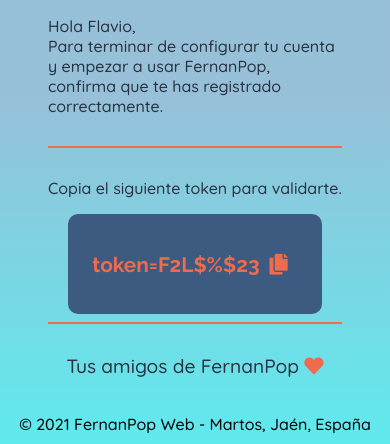
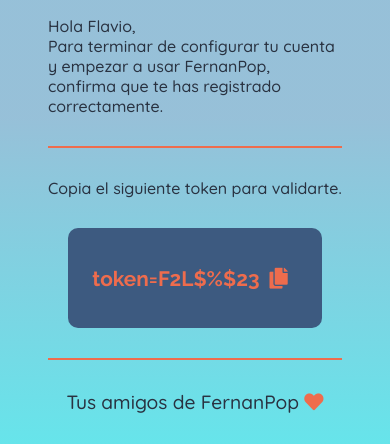
Before and after one commit to flaviooria/FernanPop-web, a plain HTML site: page pages/email.html in a window 390 px wide. Shown: the part 178-622 px from the top of the page. Drawn offline with Linux system fonts and the light colour scheme.

Commit message:
Se dio mas estilos a diseño responsive del email

```diff
--- a/css/email.css
+++ b/css/email.css
@@ -14,11 +14,11 @@ body {
     font-family: var(--fuente-texto);
     -webkit-box-sizing: border-box;
     box-sizing: border-box;
+    background: linear-gradient(0deg, hsla(180, 85%, 64%, 1) 0%, hsla(202, 46%, 72%, 1) 60%, hsla(202, 46%, 72%, 1) 100%);
 }
 
 .container {
     padding: 3em;
-    background: linear-gradient(0deg, hsla(180, 85%, 64%, 1) 0%, hsla(202, 46%, 72%, 1) 60%, hsla(202, 46%, 72%, 1) 100%);
     /* height: 110vh; */
 }
 
@@ -138,6 +138,11 @@ hr {
         display: flex;
         margin: auto;
     }
+
+    .footer p {
+        text-align: center;
+        max-width: 500px;
+    }
 }
 
 @media screen and (max-width: 400px) and (min-width: 375px) {
@@ -147,6 +152,11 @@ hr {
     }
 
     .token {
-        margin: 0 20px;
+        margin: 30px 20px;
+    }
+
+    .footer p {
+        text-align: center;
+        max-width: 200px;
     }
 }
--- a/js/email.js
+++ b/js/email.js
@@ -32,5 +32,5 @@ botonCopiar.addEventListener('click' , () => {
 
 
 
-    setTimeout(() => token.innerHTML = textoDeToken, 1000)
+    setTimeout(() => token.innerHTML = textoDeToken, 500)
 })
```
